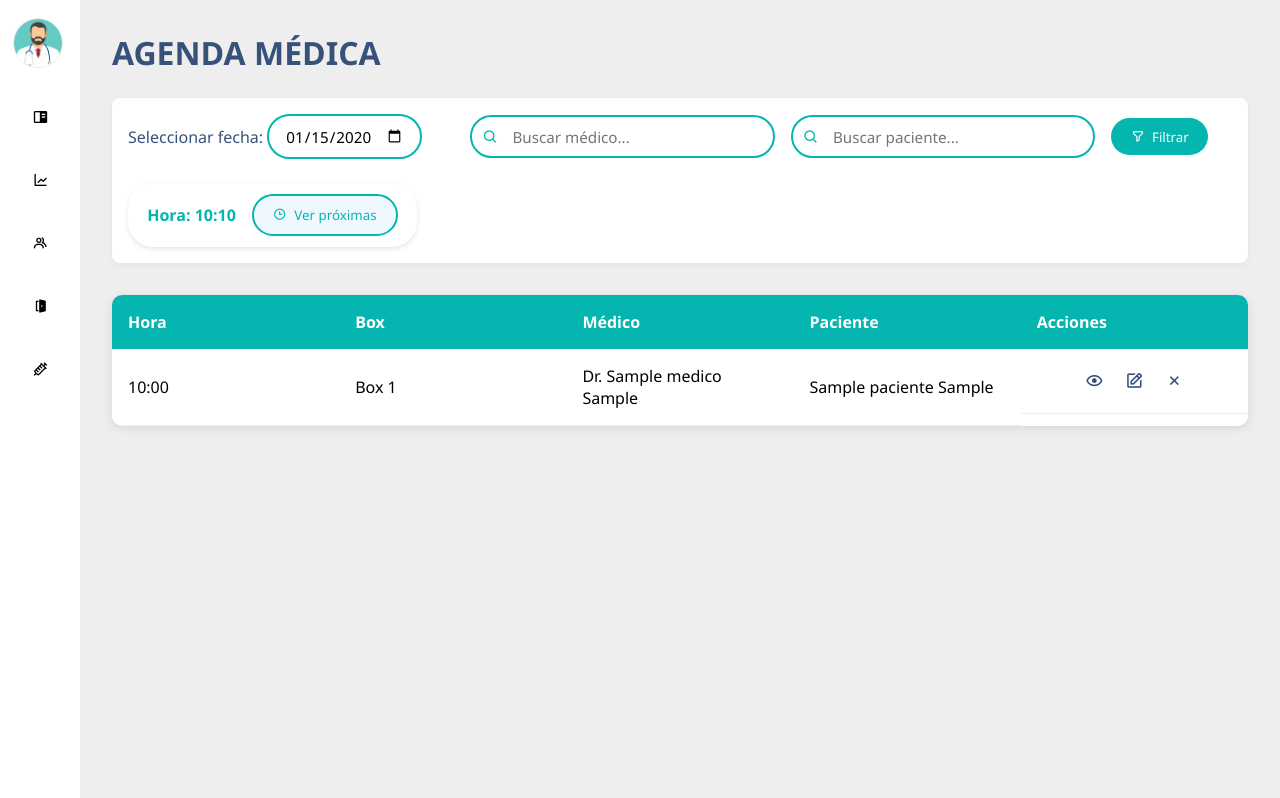
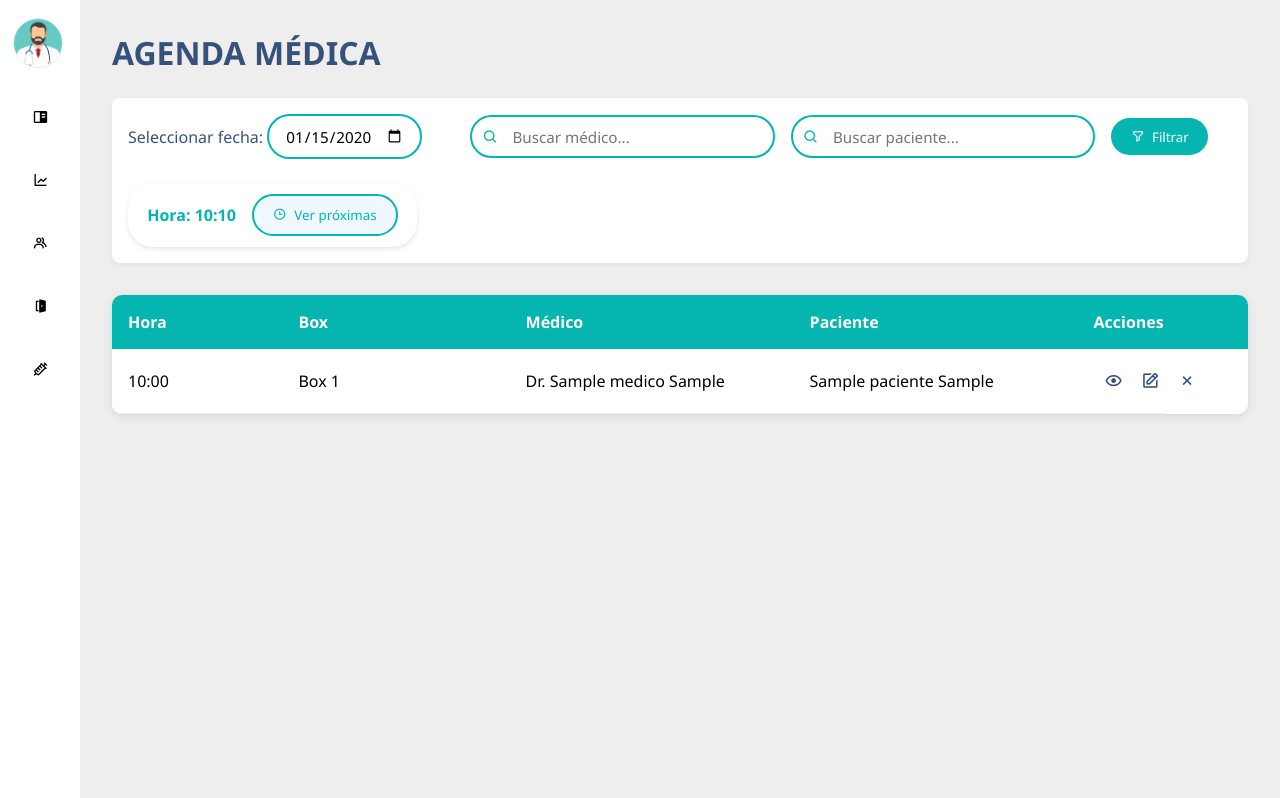
Before and after one commit to Benjasncz2/prueba-aws, a Django app: template proyecto/myapp/templates/agenda.html in a window 1280 px wide. Shown: the part 62-860 px from the top of the page. Run offline with Django 5.2, Linux system fonts and the light colour scheme; tables that the repository leaves empty hold one stand-in row (values such as "Sample post"); the template is opened without the code that fills it: values that come from a table or form of the project are taken from there, most other values are stand-ins (such as "Sample title", 1, 10 or a date in 2020).

Commit message:
Ahora si agenda edicion definitiva 100% real no fake

```diff
--- a/proyecto/myapp/static/css/agenda.css
+++ b/proyecto/myapp/static/css/agenda.css
@@ -1,4 +1,3 @@
-/* ===== ESTILOS GENERALES ===== */
 .main-content {
     position: relative;
     background-color: #eee;
@@ -10,7 +9,6 @@
     padding: 2rem;
 }
 
-/* ===== CABECERA Y CONTROLES ===== */
 .titulo-content {
     display: flex;
     flex-direction: column;
@@ -36,7 +34,6 @@
     box-shadow: 0 2px 5px rgba(0,0,0,0.05);
 }
 
-/* Selector de fecha */
 .selector-fecha {
     display: flex;
     align-items: center;
@@ -62,7 +59,6 @@
     box-shadow: 0 0 8px rgba(5, 181, 175, 0.2);
 }
 
-/* Hora actual y botón */
 .hora-actual {
     display: flex;
     align-items: center;
@@ -107,7 +103,6 @@
     box-shadow: 0 2px 5px rgba(5, 181, 175, 0.3);
 }
 
-/* ===== TABLA CON SCROLL FUNCIONAL ===== */
 .tabla-container {
     background: white;
     border-radius: 10px;
@@ -155,7 +150,6 @@
     vertical-align: middle;
 }
 
-/* Efectos hover y estados */
 .tabla-agenda tr:hover {
     background-color: #f5f5f5;
 }
@@ -176,7 +170,6 @@
     background-color: #f0f0f0;
 }
 
-/* Acciones */
 .acciones {
     display: flex;
     gap: 0.5rem;
@@ -209,7 +202,6 @@
     color: #e74c3c;
 }
 
-/* Scrollbar personalizado */
 .tabla-scroll::-webkit-scrollbar {
     width: 8px;
     height: 8px;
@@ -229,7 +221,6 @@
     background: #048a85;
 }
 
-/* ===== RESPONSIVE ===== */
 @media (max-width: 768px) {
     .main-content {
         left: 0;
@@ -254,7 +245,7 @@
     }
 
     .tabla-agenda {
-        min-width: 800px; /* Forzar scroll horizontal en móviles */
+        min-width: 800px;
     }
 }
 
@@ -278,7 +269,6 @@
     }
 }
 
-/* ===== FILTROS DE BÚSQUEDA ===== */
 .filtros-busqueda {
     flex-grow: 1;
     margin: 0 1.5rem;
@@ -358,7 +348,6 @@
     color: white;
 }
 
-/* Ajustes responsive para filtros */
 @media (max-width: 992px) {
     .filtros-busqueda {
         margin: 1rem 0;
@@ -383,3 +372,67 @@
         font-size: 0.9rem;
     }
 }
+
+.tabla-container {
+    background: white;
+    border-radius: 10px;
+    box-shadow: 0 2px 10px rgba(0, 0, 0, 0.1);
+    margin-top: 1.5rem;
+    overflow: hidden;
+    position: relative;
+}
+
+.tabla-scroll {
+    max-height: 65vh;
+    overflow: auto;
+    position: relative;
+}
+
+.tabla-agenda {
+    width: 100%;
+    border-collapse: collapse;
+}
+
+.tabla-agenda thead {
+    position: sticky;
+    top: 0;
+    z-index: 100;
+}
+
+.tabla-agenda thead th {
+    background-color: #05b5af;
+    color: white;
+    padding: 1rem;
+    text-align: left;
+    position: sticky;
+    top: 0;
+}
+
+.tabla-agenda tbody {
+    display: block;
+    overflow-y: auto;
+    max-height: calc(65vh - 60px);
+}
+
+.tabla-agenda tbody tr {
+    display: table;
+    width: 100%;
+    table-layout: fixed;
+}
+
+.tabla-agenda td {
+    padding: 1rem;
+    border-bottom: 1px solid #eee;
+    vertical-align: middle;
+    background-color: white;
+}
+
+.tabla-agenda tbody td:nth-child(1) { width: 15%; }
+.tabla-agenda tbody td:nth-child(2) { width: 20%; }
+.tabla-agenda tbody td:nth-child(3) { width: 25%; }
+.tabla-agenda tbody td:nth-child(4) { width: 30%; }
+.tabla-agenda tbody td:nth-child(5) { width: 10%; }
+
+.tabla-agenda tbody tr:hover td {
+    background-color: #f5f5f5;
+}
--- a/proyecto/myapp/templates/agenda.html
+++ b/proyecto/myapp/templates/agenda.html
@@ -12,7 +12,6 @@
             <h2>AGENDA MÉDICA</h2>
 
             <div class="controles-agenda">
-                <!-- Selector de fecha -->
                 <div class="selector-fecha">
                     <form method="get" class="form-fecha">
                         <label for="input-fecha">Seleccionar fecha:</label>
@@ -26,7 +25,6 @@
                     </form>
                 </div>
 
-                <!-- Filtros de búsqueda -->
                 <div class="filtros-busqueda">
                     <form method="get" class="form-filtros">
                         <input type="hidden" name="fecha" value="{{ fecha_seleccionada|date:'Y-m-d' }}">
@@ -61,7 +59,6 @@
                     </form>
                 </div>
 
-                <!-- Hora actual y botón de próximas -->
                 <div class="hora-actual">
                     <span>Hora: {{ hora_actual|time:"H:i" }}</span>
                     <form method="get" class="form-proximas">
@@ -76,17 +73,16 @@
                 </div>
             </div>
         </div>
-        <!-- Tabla de consultas - Versión con scroll -->
         <div class="tabla-container">
             <div class="tabla-scroll">
                 <table class="tabla-agenda">
                     <thead>
                         <tr>
-                            <th>Hora</th>
-                            <th>Box</th>
-                            <th>Médico</th>
-                            <th>Paciente</th>
-                            <th>Acciones</th>
+                            <th style="width: 15%;">Hora</th>
+                            <th style="width: 20%;">Box</th>
+                            <th style="width: 25%;">Médico</th>
+                            <th style="width: 25%;">Paciente</th>
+                            <th style="width: 15%;">Acciones</th>
                         </tr>
                     </thead>
                     <tbody>
```
